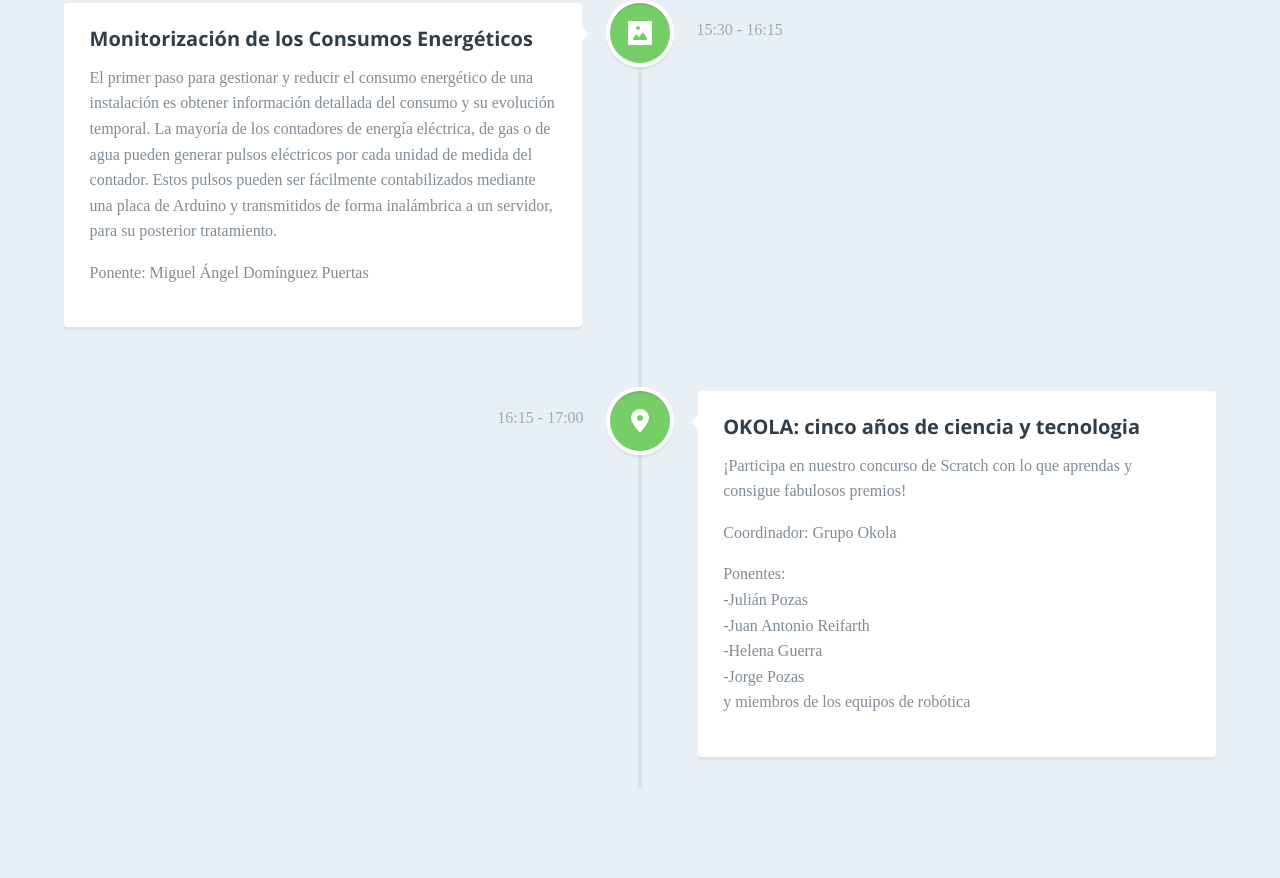
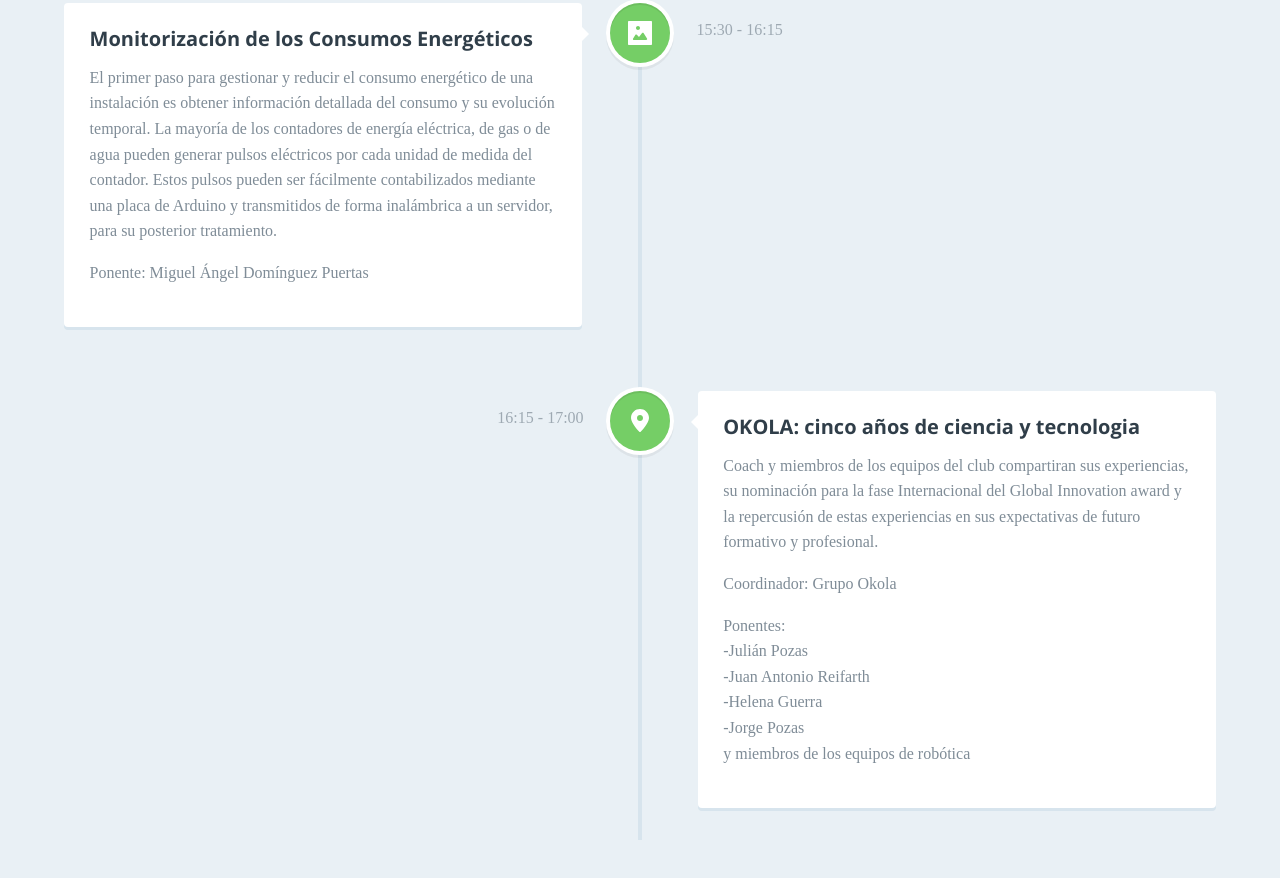
Before and after one commit to SmartOpenLab/ArduinoDay, a plain HTML site: page track2.html in a window 1280 px wide. Shown: the part 1923-2801 px from the top of the page. Before the commit the page ends 2760 px from the top, so only its background shows below. Drawn offline with nearby package versions, Linux system fonts and the light colour scheme; a web font is replaced by a local one.

Commit message:
corregida charla okola

```diff
--- a/track2.html
+++ b/track2.html
@@ -107,7 +107,7 @@
 
 			<div class="cd-timeline-content">
 				<h2>OKOLA: cinco años de ciencia y tecnologia</h2>
-				<p>¡Participa en nuestro concurso de Scratch con lo que aprendas y consigue fabulosos premios!</p>
+				<p>Coach y miembros de los equipos del club compartiran sus experiencias, su nominación para la fase Internacional del Global Innovation award y la repercusión de estas experiencias en sus expectativas de futuro formativo y profesional.</p>
 				<p>Coordinador: Grupo Okola</p>
 				<p>Ponentes:
 				<br>-Julián Pozas
```
